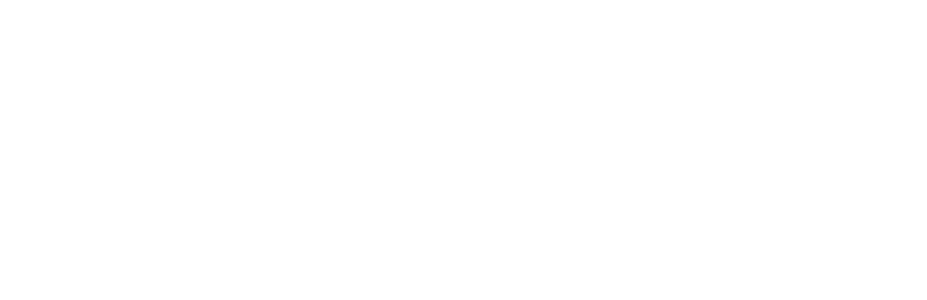
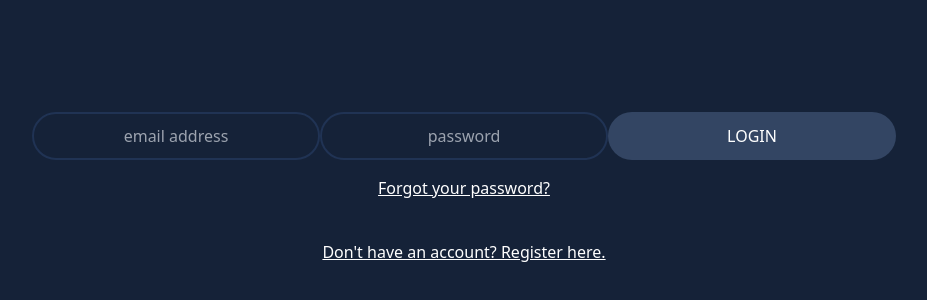
Before and after one commit to CaimeoAI/final_project_group_one, a React (Create React App) app in the folder client/: page / in a window 1280 px wide. Shown: the part 220-520 px from the top of the page, without its empty margins (176-1103 px from the left). Built offline with nearby package versions, Linux system fonts and the light colour scheme.

Commit message:
login and register components created

```diff
--- a/client/src/App.js
+++ b/client/src/App.js
@@ -1,7 +1,21 @@
+import React, { useState } from "react";
+import { Login } from "./components/Login";
+import { Register } from "./components/Register";
+
 function App() {
+  const [currentForm, setCurrentForm] = useState("login");
+
+  const toggleForm = (formName) => {
+    setCurrentForm(formName);
+  };
+
   return (
-    <div>
-
+    <div className="App">
+      {currentForm === "login" ? (
+        <Login onFormSwitch={toggleForm} />
+      ) : (
+        <Register onFormSwitch={toggleForm} />
+      )}
     </div>
   );
 }
--- /dev/null
+++ b/client/src/components/Login.jsx
@@ -0,0 +1,77 @@
+import React, { useState } from "react";
+
+export const Login = (props) => {
+  const [email, setEmail] = useState("");
+  const [pass, setPass] = useState("");
+
+  const handleSubmit = (e) => {
+    e.preventDefault();
+    console.log(email);
+  };
+
+  return (
+    <div className="flex flex-col justify-center text-center text-white h-screen bg-[#152238]">
+      <form onSubmit={handleSubmit}>
+        <input
+          className="
+          mt-4
+          w-72
+          h-12
+          text-base
+          rounded-full
+          text-white
+          border-2
+          border-[#203354]
+          bg-[#152238]
+          text-center"
+          value={email}
+          onChange={(e) => setEmail(e.target.value)}
+          type="email"
+          placeholder="email address"
+          id="email"
+          name="email"
+        />
+
+        <input
+          className="
+         mt-4
+         w-72
+         h-12
+         text-base
+         rounded-full
+         text-white
+         border-2
+         border-[#203354]
+         bg-[#152238]
+         text-center"
+          value={pass}
+          onChange={(e) => setPass(e.target.value)}
+          type="password"
+          placeholder="password"
+          id="password"
+          name="password"
+        />
+        <button
+          className="
+                mt-4
+                w-72
+                h-12
+                text-base
+                rounded-full
+                text-white
+                bg-[#334563]"
+          type="submit"
+        >
+          LOGIN
+        </button>
+      </form>
+      <button className="mt-4 underline">Forgot your password?</button>
+      <button
+        className="mt-10 underline"
+        onClick={() => props.onFormSwitch("register")}
+      >
+        Don't have an account? Register here.
+      </button>
+    </div>
+  );
+};
--- /dev/null
+++ b/client/src/components/Register.jsx
@@ -0,0 +1,117 @@
+import React, { useState } from "react";
+import Avatar from "../assets/avatar-profile.jpeg";
+
+export const Register = (props) => {
+  const [email, setEmail] = useState("");
+  const [pass, setPass] = useState("");
+  const [name, setName] = useState("");
+
+  const handleSubmit = (e) => {
+    e.preventDefault();
+    console.log(email);
+  };
+
+  return (
+    <div className="flex flex-col text-center text-white h-screen bg-[#152238]">
+      <h1 className="mt-10">REGISTRATION</h1>
+      <div className="flex justify-center">
+        <img className="my-10 w-20" src={Avatar} alt="avatar" />
+      </div>
+      <form onSubmit={handleSubmit}>
+        <input
+          className="
+        mt-4
+        w-72
+        h-12
+        text-base
+        rounded-full
+        text-white
+        border-2
+        border-[#203354]
+        bg-[#152238]
+        text-center"
+          value={email}
+          onChange={(e) => setEmail(e.target.value)}
+          type="email"
+          placeholder="email address"
+          id="email"
+          name="email"
+        />
+
+        <input
+          className="
+        mt-4
+        w-72
+        h-12
+        text-base
+        rounded-full
+        text-white
+        border-2
+        border-[#203354]
+        bg-[#152238]
+        text-center"
+          type="selecfield"
+          placeholder="select field..."
+          id="selecfield"
+          name="selecfield"
+        />
+
+        <input
+          className="
+        mt-4
+        w-72
+        h-12
+        text-base
+        rounded-full
+        text-white
+        border-2
+        border-[#203354]
+        bg-[#152238]
+        text-center"
+          value={pass}
+          onChange={(e) => setPass(e.target.value)}
+          type="password"
+          placeholder="password"
+          id="password"
+          name="password"
+        />
+        <input
+          className="
+        mt-4
+        w-72
+        h-12
+        text-base
+        rounded-full
+        text-white
+        border-2
+        border-[#203354]
+        bg-[#152238]
+        text-center"
+          type="confpass"
+          placeholder="confirm password"
+          id="confpass"
+          name="confpass"
+        />
+        <button
+          className="
+                mt-4
+                w-72
+                h-12
+                text-base
+                rounded-full
+                text-white
+                bg-[#334563]"
+          type="submit"
+        >
+          SUBMIT
+        </button>
+      </form>
+      <button
+        className="mt-10 underline"
+        onClick={() => props.onFormSwitch("login")}
+      >
+        Already have an account? Login here.
+      </button>
+    </div>
+  );
+};
--- a/client/tailwind.config.js
+++ b/client/tailwind.config.js
@@ -1,10 +1,8 @@
 /** @type {import('tailwindcss').Config} */
 module.exports = {
-  content: [
-    "./src/App.js"
-  ],  // <---- Add folders that use tailwind in here
+  content: ["./src/**/*.{js,jsx,ts,tsx}"], // <---- Add folders that use tailwind in here
   theme: {
     extend: {},
   },
   plugins: [],
-}
+};
```
Also changed, not shown: client/src/assets/avatar-profile.jpeg (added).
